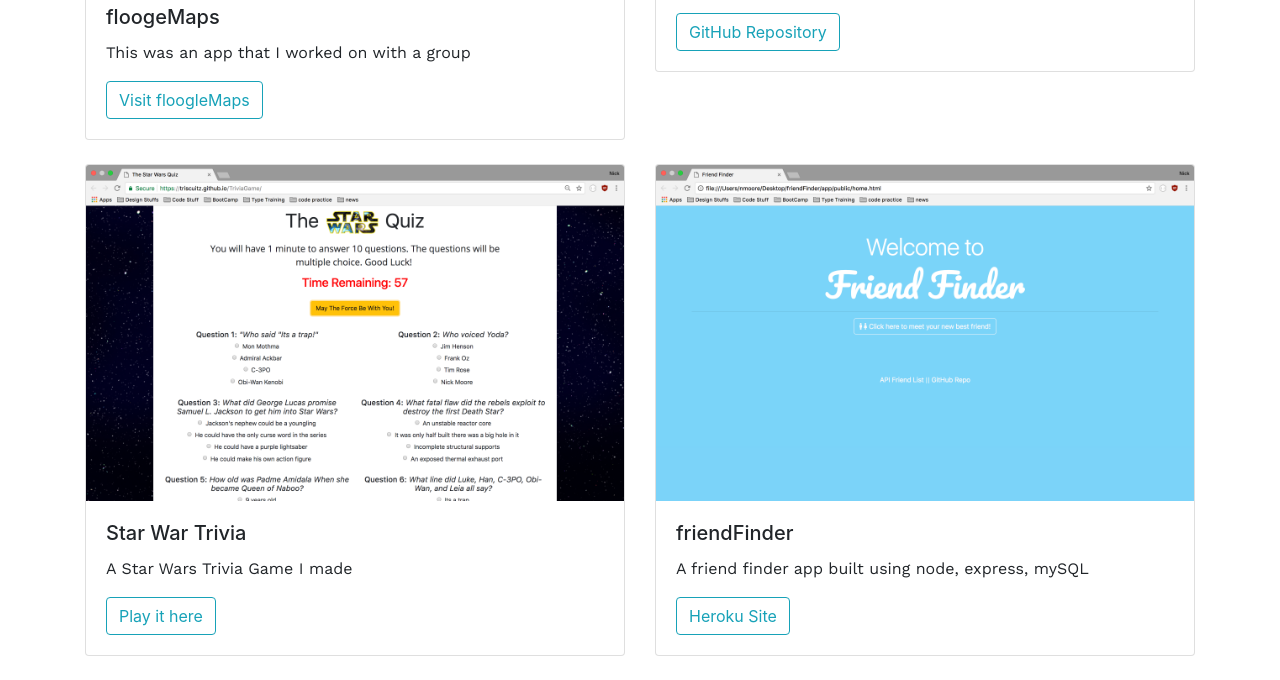
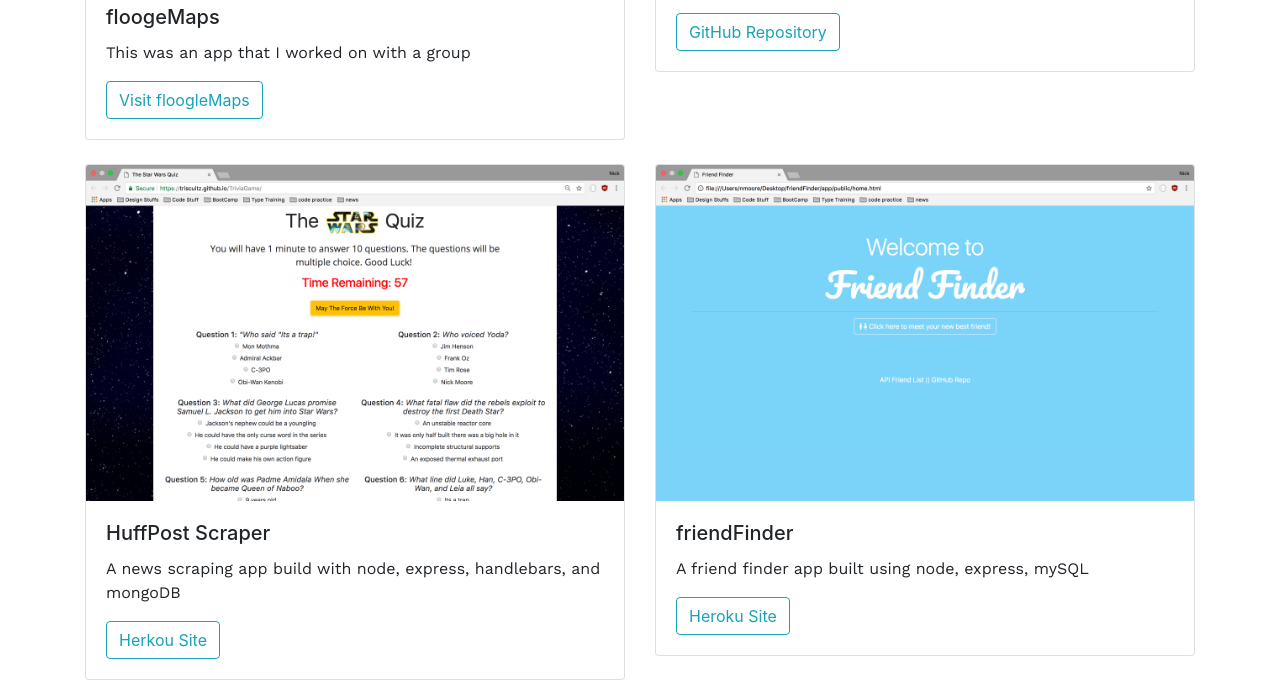
Before and after one commit to triscuitz/nick.moore.portfolio, a plain HTML site: page index.html in a window 1280 px wide. Shown: the part 2179-2859 px from the top of the page. Before the commit the page ends 2835 px from the top, so only its background shows below. Drawn offline with nearby package versions, Linux system fonts and the light colour scheme.

Commit message:
updated portfolio

```diff
--- a/index.html
+++ b/index.html
@@ -96,9 +96,9 @@
       <div class="card" style="width: 100%">
         <img class="card-img-top" src="./assets/images/starWarsTrivia.png" alt="Card image cap">
         <div class="card-body">
-          <h5 class="card-title">Star War Trivia</h5>
-          <p class="card-text">A Star Wars Trivia Game I made</p>
-          <a href="https://triscuitz.github.io/TriviaGame/" class="btn btn-outline-info" target="_blank">Play it here</a>
+          <h5 class="card-title">HuffPost Scraper</h5>
+          <p class="card-text">A news scraping app build with node, express, handlebars, and mongoDB</p>
+          <a href="https://peaceful-badlands-63190.herokuapp.com/" class="btn btn-outline-info" target="_blank">Herkou Site</a>
         </div>
       </div>
     </div>
```
Also changed, not shown: assets/images/HuffPost_Scrape.png (added).
